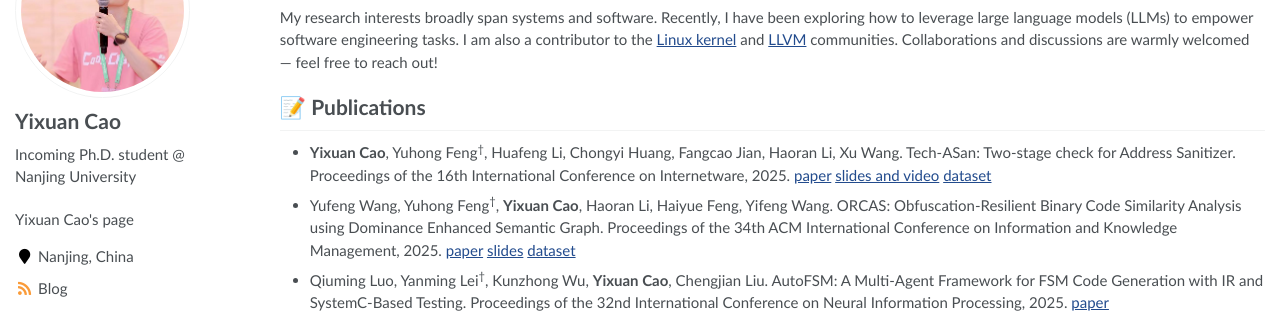
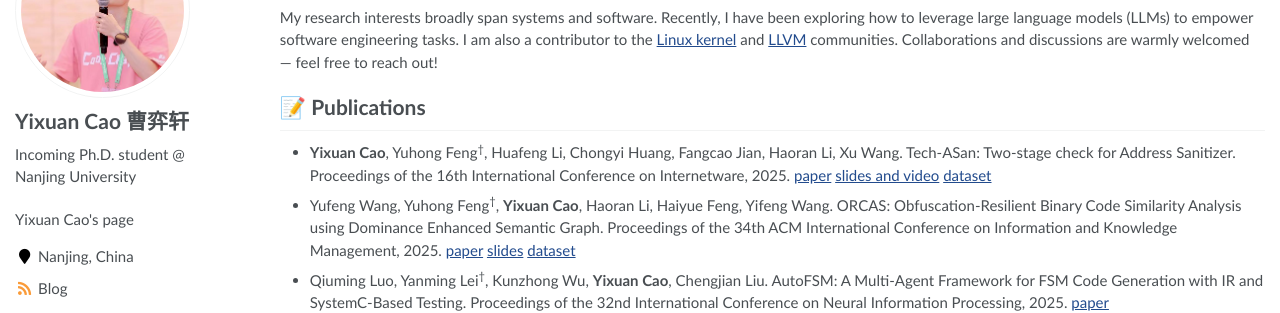
Before and after one commit to Cao-Wuhui/Cao-Wuhui.github.io, a Jekyll site: the page built from _pages/about.md, in a window 1280 px wide. Shown: the part 168-481 px from the top of the page. Built offline with Jekyll 4.4.1, drawn with Linux system fonts in a browser that asks for light colours; some web fonts are replaced.

Commit message:
Update advisor link and sidebar display name

```diff
--- a/_config.yml
+++ b/_config.yml
@@ -22,7 +22,7 @@ baidu_site_verification  :  # get baidu_site_verification from https://ziyuan.ba
 
 # Site Author
 author:
-  name             : "Yixuan Cao"
+  name             : "Yixuan Cao 曹弈轩"
   avatar           : "images/Yixuan Cao.jpg"
   bio              : "Incoming Ph.D. student @ Nanjing University"
   location         : "Nanjing, China"
--- a/_pages/about.md
+++ b/_pages/about.md
@@ -17,7 +17,7 @@ redirect_from:
 
 <span class='anchor' id='about-me'></span>
 
-Hi, I’m Yixuan Cao. I will join the [School of Computer Science](https://cs.nju.edu.cn/cs_en/main.htm) at Nanjing University as a Ph.D. student in Fall 2026, advised by Prof. [Yanyan Jiang](https://ics.nju.edu.cn/~jyy). Previously, I earned my B.S. and M.S. (2019–2026) at the [College of Computer Science and Software Engineering](https://csse.szu.edu.cn/), Shenzhen University, advised by Prof. [Yuhong Feng](https://scholar.google.com/citations?user=29WXQ_sAAAAJ) and Prof. [Xu Wang](https://scholar.google.com/citations?user=XNDHhIEAAAAJ). I was selected as a [Huawei Developer Advocate](https://developer.huawei.com/home/program/advocates/member/7f07f1011f7d48b0bc989f8712919d79) in 2024 and a [Huawei Cloud Student Developers (HCSD) Campus Ambassador](https://developer.huaweicloud.com/program/hcsd/personal?applicationId=046f0ef1ac31471f84b97acadc709be5) in 2025.
+Hi, I’m Yixuan Cao. I will join the [School of Computer Science](https://cs.nju.edu.cn/cs_en/main.htm) at Nanjing University as a Ph.D. student in Fall 2026, advised by Prof. [Yanyan Jiang](https://jiangyy.github.io/). Previously, I earned my B.S. and M.S. (2019–2026) at the [College of Computer Science and Software Engineering](https://csse.szu.edu.cn/), Shenzhen University, advised by Prof. [Yuhong Feng](https://scholar.google.com/citations?user=29WXQ_sAAAAJ) and Prof. [Xu Wang](https://scholar.google.com/citations?user=XNDHhIEAAAAJ). I was selected as a [Huawei Developer Advocate](https://developer.huawei.com/home/program/advocates/member/7f07f1011f7d48b0bc989f8712919d79) in 2024 and a [Huawei Cloud Student Developers (HCSD) Campus Ambassador](https://developer.huaweicloud.com/program/hcsd/personal?applicationId=046f0ef1ac31471f84b97acadc709be5) in 2025.
 
 My research interests broadly span systems and software. Recently, I have been exploring how to leverage large language models (LLMs) to empower software engineering tasks. I am also a contributor to the [Linux kernel](https://git.kernel.org/pub/scm/linux/kernel/git/next/linux-next.git/log/?qt=author&q=caoyixuan2019) and [LLVM](https://github.com/llvm/llvm-project/pulls?q=is%3Apr+author%3ACao-Wuhui) communities. Collaborations and discussions are warmly welcomed — feel free to reach out!
 
```
